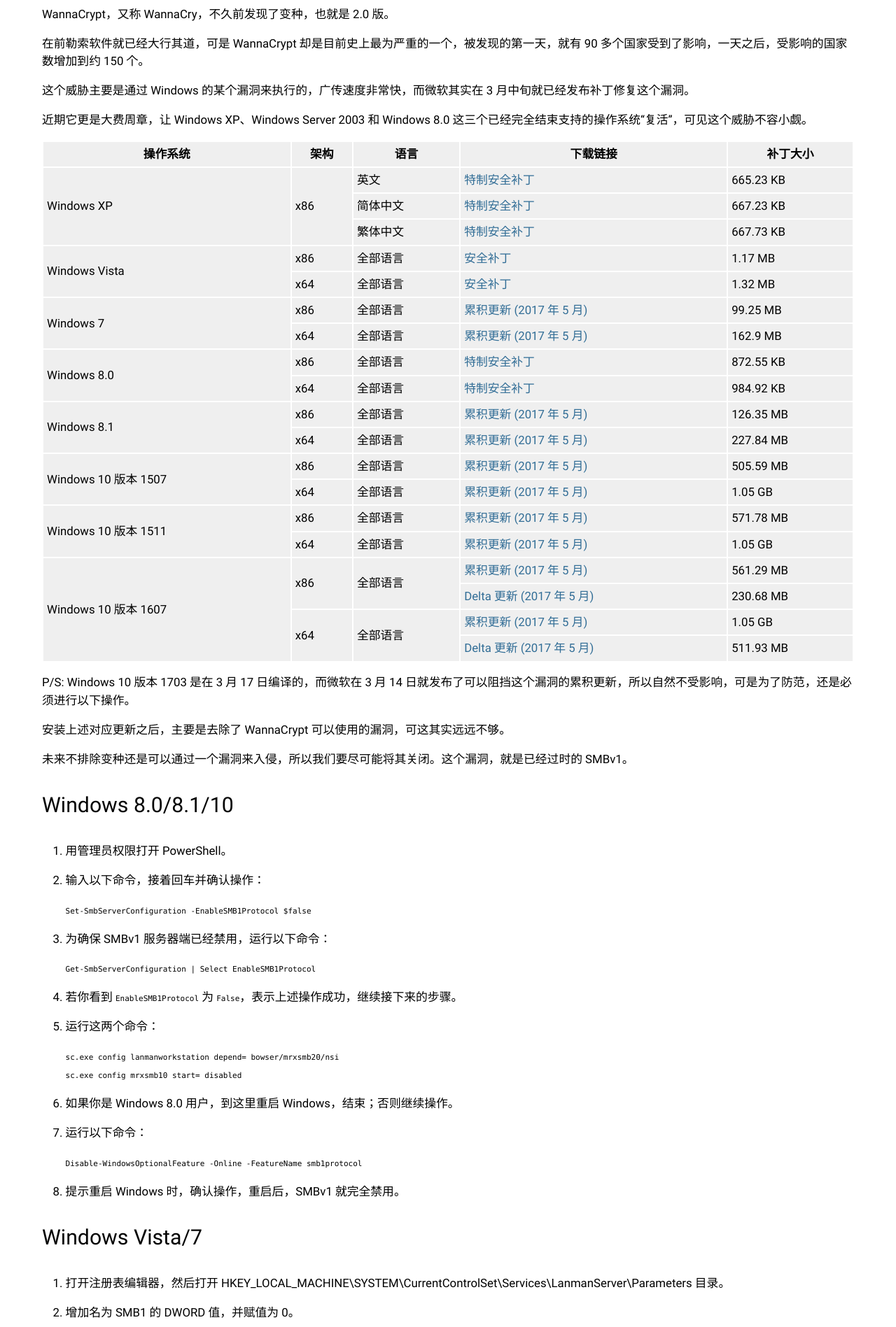
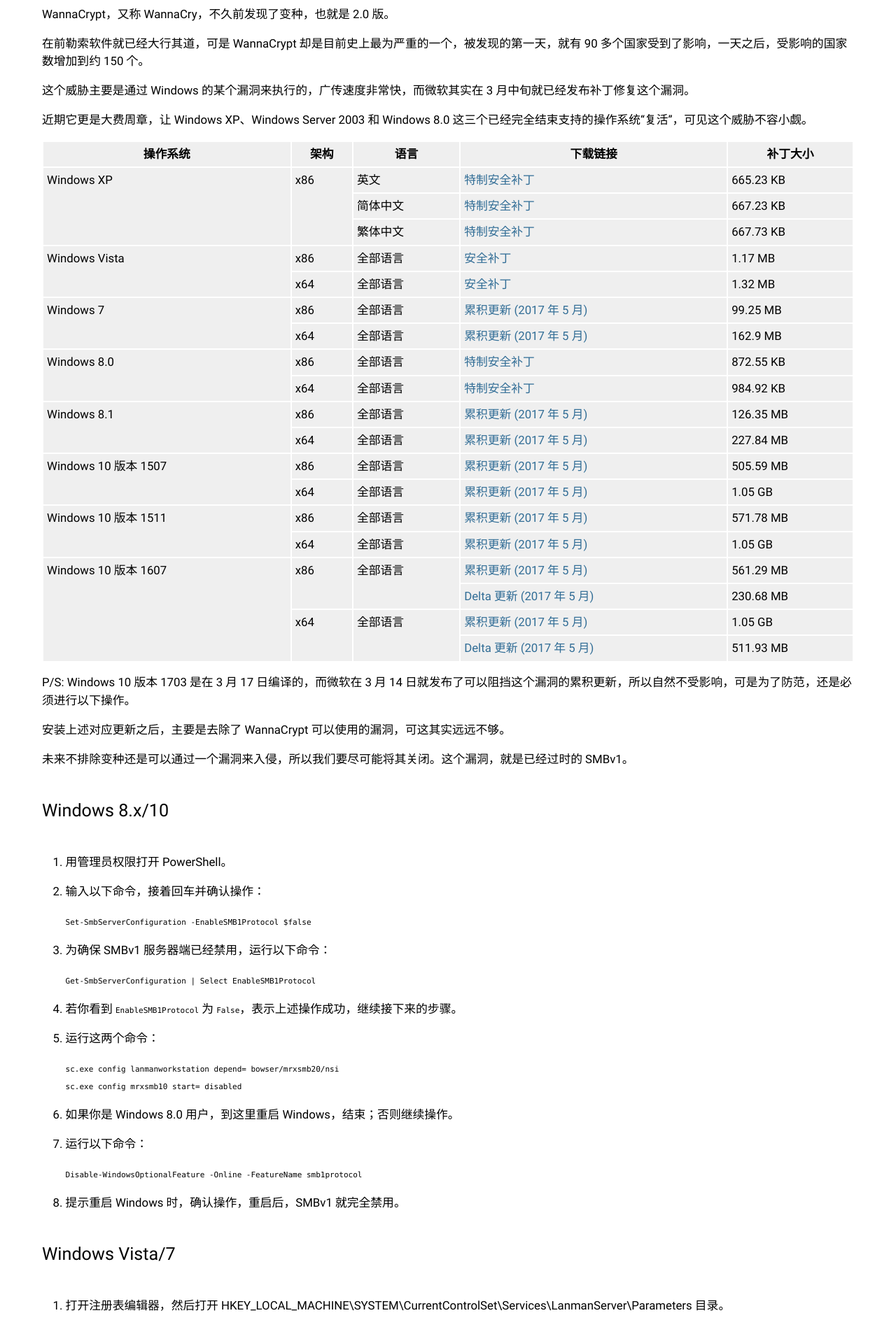
Before and after one commit to win98se/win98se.github.io, a Jekyll site: the page built from _posts/2017-05-15-defending-wannacrypt-ransomware.md, in a window 1280 px wide. Shown: the part 456-2353 px from the top of the page at 70% size. Built offline with Jekyll 4.4.1, drawn with Linux system fonts in a browser that asks for light colours; some web fonts are replaced; some of the changed text lies outside the part shown.

Commit message:
Edit post about WannaCrypt - v2

```diff
--- a/_posts/2017-05-15-defending-wannacrypt-ransomware.md
+++ b/_posts/2017-05-15-defending-wannacrypt-ransomware.md
@@ -15,19 +15,6 @@ WannaCrypt，又称 WannaCry，不久前发现了变种，也就是 2.0 版。
 
 近期它更是大费周章，让 Windows XP、Windows Server 2003 和 Windows 8.0 这三个已经完全结束支持的操作系统“复活”，可见这个威胁不容小觑。
 
-<style>
-table
-{
-    background-color: #efefef;
-    border-collapse: collapse;
-    width: 100%;
-}
-th, td
-{
-    border: 2px solid #ffffff;
-    padding: 5px;
-}
-</style>
 <table>
 <tr>
 <th>操作系统</th>
@@ -160,7 +147,7 @@ P/S: Windows 10 版本 1703 是在 3 月 17 日编译的，而微软在 3 月 14
 
 未来不排除变种还是可以通过一个漏洞来入侵，所以我们要尽可能将其关闭。这个漏洞，就是已经过时的 SMBv1。
 
-### Windows 8.0/8.1/10
+##### Windows 8.x/10
 
 1. 用管理员权限打开 PowerShell。
 
@@ -187,7 +174,7 @@ P/S: Windows 10 版本 1703 是在 3 月 17 日编译的，而微软在 3 月 14
 
 8. 提示重启 Windows 时，确认操作，重启后，SMBv1 就完全禁用。
 
-### Windows Vista/7
+##### Windows Vista/7
 
 1. 打开注册表编辑器，然后打开 HKEY_LOCAL_MACHINE\SYSTEM\CurrentControlSet\Services\LanmanServer\Parameters 目录。
 
--- a/res/screen.css
+++ b/res/screen.css
@@ -756,3 +756,14 @@ html.ios #cse-search-field {
 html.ios #cse-search-button {
     display: none;
 }
+table {
+    background-color: #efefef;
+    border-collapse: collapse;
+    width: 100%;
+}
+th,
+td {
+    border: 2px solid #ffffff;
+    padding: 5px;
+    vertical-align: top;
+}
```
Also changed, not shown: other parts of _posts/2017-05-15-defending-wannacrypt-ransomware.md (+9 -0 lines).
